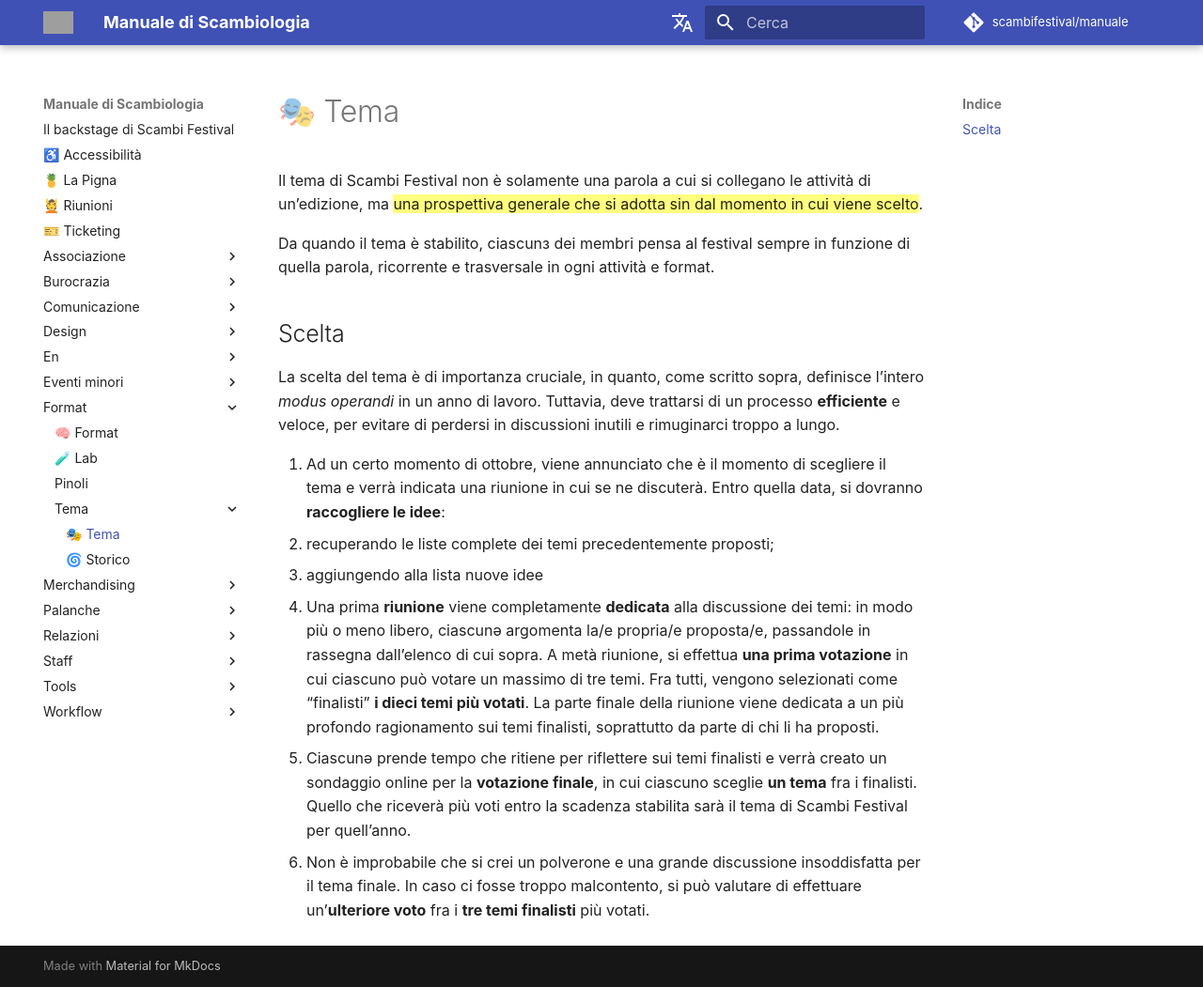
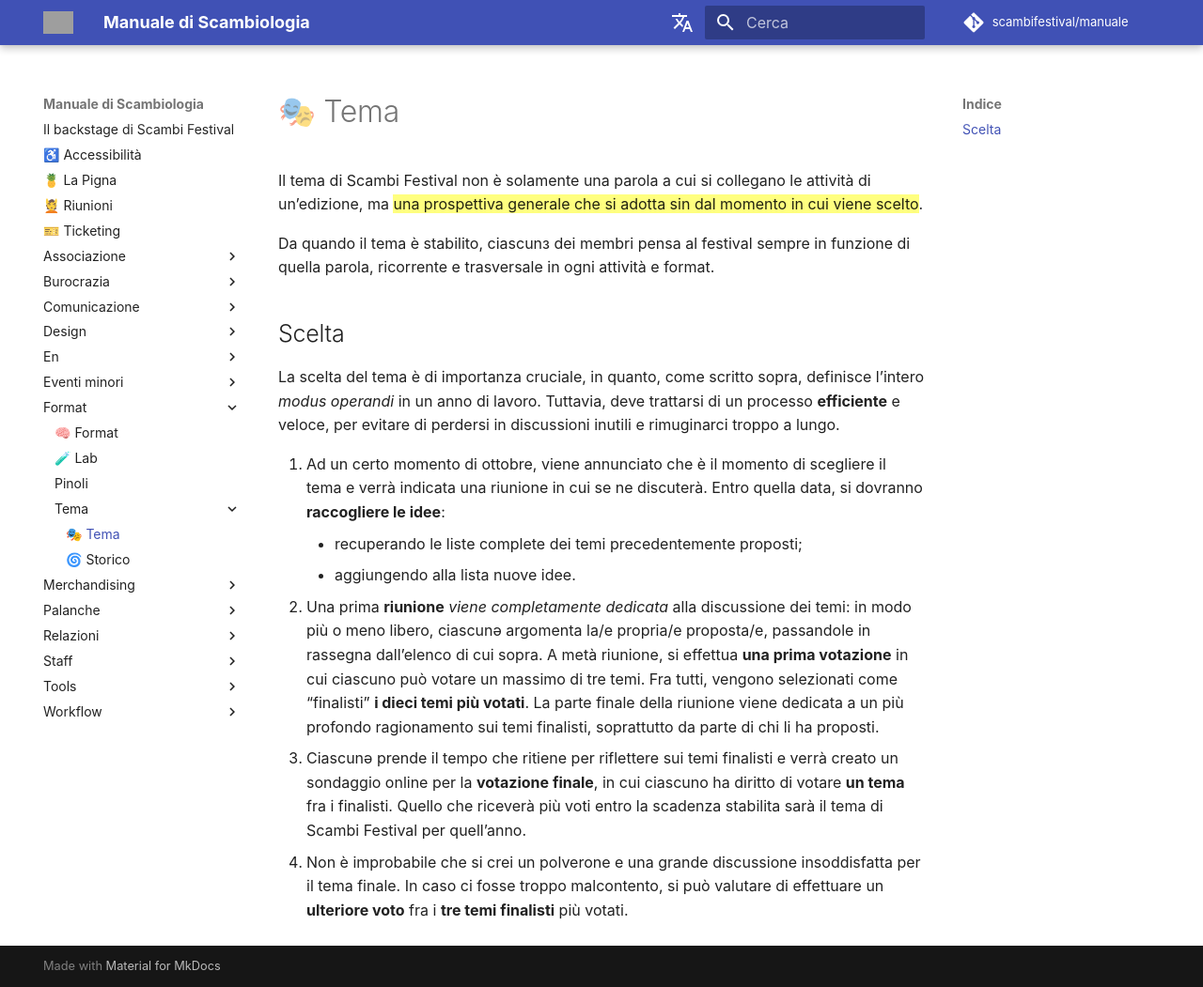
Before and after one commit to scambifestival/manuale, an MkDocs documentation site: the page built from manuale/format/tema/README.md, in a window 1280 px wide and 1051 px high. Shown: the whole window at 94% size. Built offline with MkDocs 1.6.1 and Material for MkDocs 9.7.7, drawn with Linux system fonts in a browser that asks for light colours; comment, search, counter and statistics services are not loaded; grey boxes are pictures that could not be loaded.

Commit message:
minor fix

```diff
--- a/manuale/format/tema/README.md
+++ b/manuale/format/tema/README.md
@@ -11,8 +11,8 @@ Da quando il tema è stabilito, ciascunз dei membri pensa al festival sempre in
 La scelta del tema è di importanza cruciale, in quanto, come scritto sopra, definisce l’intero _modus operandi_ in un anno di lavoro. Tuttavia, deve trattarsi di un processo **efficiente** e veloce, per evitare di perdersi in discussioni inutili e rimuginarci troppo a lungo.
 
 1. Ad un certo momento di ottobre, viene annunciato che è il momento di scegliere il tema e verrà indicata una riunione in cui se ne discuterà. Entro quella data, si dovranno **raccogliere le idee**:
-   * recuperando le liste complete dei temi precedentemente proposti;
-   * aggiungendo alla lista nuove idee
-2. Una prima **riunione** viene completamente **dedicata** alla discussione dei temi: in modo più o meno libero, ciascunə argomenta la/e propria/e proposta/e, passandole in rassegna dall’elenco di cui sopra. A metà riunione, si effettua **una prima votazione** in cui ciascuno può votare un massimo di tre temi. Fra tutti, vengono selezionati come “finalisti” **i dieci temi più votati**. La parte finale della riunione viene dedicata a un più profondo ragionamento sui temi finalisti, soprattutto da parte di chi li ha proposti.
-3. Ciascunə prende tempo che ritiene per riflettere sui temi finalisti e verrà creato un sondaggio online per la **votazione finale**, in cui ciascuno sceglie **un tema** fra i finalisti. Quello che riceverà più voti entro la scadenza stabilita sarà il tema di Scambi Festival per quell’anno.
-4. Non è improbabile che si crei un polverone e una grande discussione insoddisfatta per il tema finale. In caso ci fosse troppo malcontento, si può valutare di effettuare un’**ulteriore voto** fra i **tre temi finalisti** più votati.
+    - recuperando le liste complete dei temi precedentemente proposti;
+    - aggiungendo alla lista nuove idee.
+2. Una prima **riunione** *viene completamente dedicata* alla discussione dei temi: in modo più o meno libero, ciascunə argomenta la/e propria/e proposta/e, passandole in rassegna dall’elenco di cui sopra. A metà riunione, si effettua **una prima votazione** in cui ciascuno può votare un massimo di tre temi. Fra tutti, vengono selezionati come “finalisti” **i dieci temi più votati**. La parte finale della riunione viene dedicata a un più profondo ragionamento sui temi finalisti, soprattutto da parte di chi li ha proposti.
+3. Ciascunə prende il tempo che ritiene per riflettere sui temi finalisti e verrà creato un sondaggio online per la **votazione finale**, in cui ciascuno ha diritto di votare **un tema** fra i finalisti. Quello che riceverà più voti entro la scadenza stabilita sarà il tema di Scambi Festival per quell’anno.
+4. Non è improbabile che si crei un polverone e una grande discussione insoddisfatta per il tema finale. In caso ci fosse troppo malcontento, si può valutare di effettuare un **ulteriore voto** fra i **tre temi finalisti** più votati.
```
